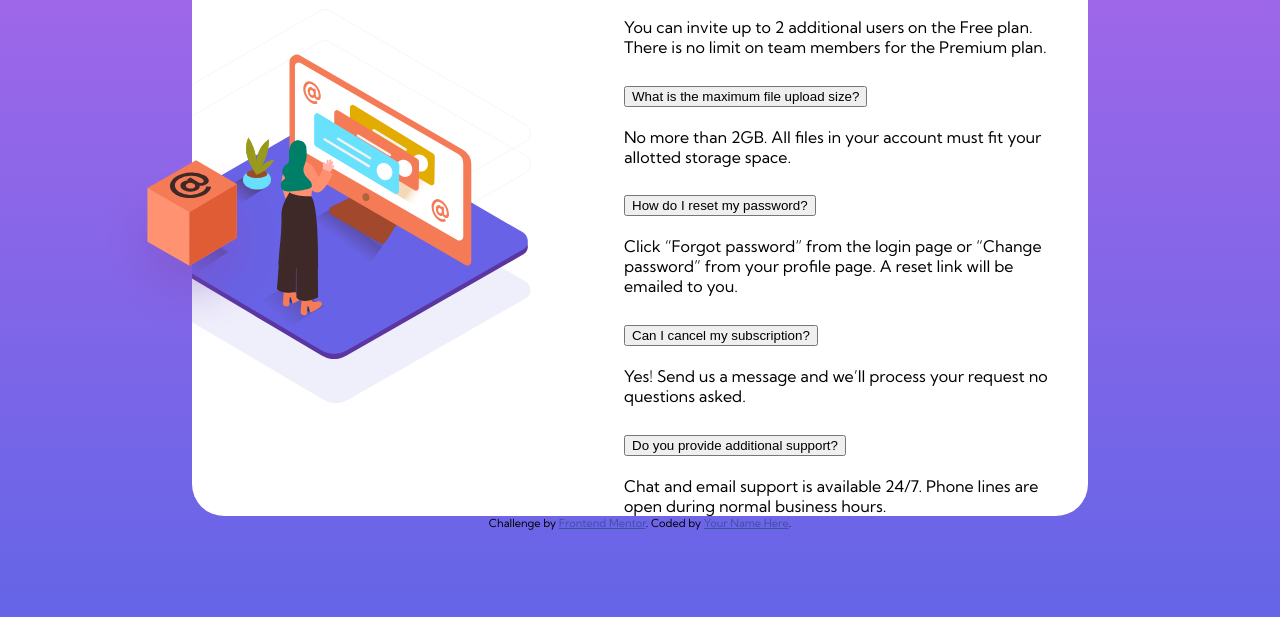
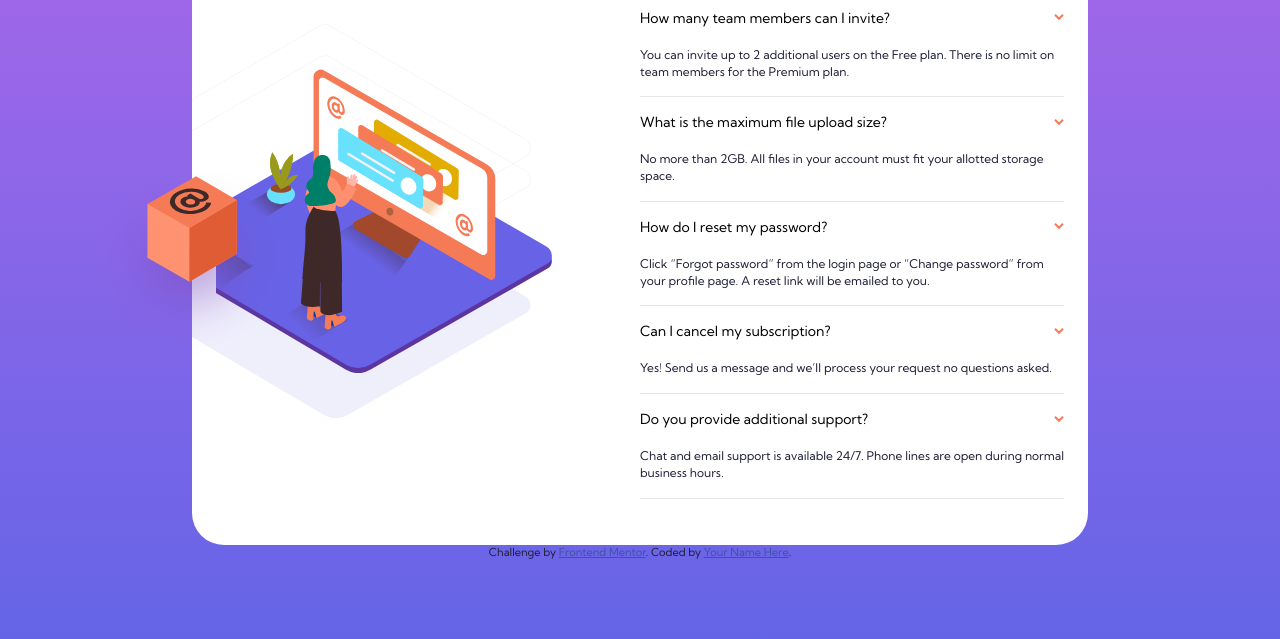
Before and after one commit to MagdaBer/FAQ, a plain HTML site: page index.html in a window 1280 px wide. Shown: the part 183-822 px from the top of the page. Before the commit the page ends 800 px from the top, so only its background shows below. Drawn offline with Linux system fonts and the light colour scheme; a script that the page names is missing.

Commit message:
Style the test area

```diff
--- a/style.css
+++ b/style.css
@@ -26,12 +26,20 @@ body {
   padding: 10rem 1rem;
   font-family: "Kumbh Sans", sans-serif;
   background: linear-gradient(var(--gradient-violet), var(--gradient-bue));
+  color: var(--text-blue);
+}
+
+h1,
+h2,
+h3 {
+  margin-top: 0;
 }
 
 .card {
   background: #fff;
   border-radius: 2rem;
   max-width: 56rem;
+  padding: 2.875rem 1.5rem 2.875rem 1.5rem;
   background-image: url("images/bg-pattern-mobile.svg");
   background-repeat: no-repeat;
   background-position: center 0%;
@@ -61,6 +69,46 @@ body {
   padding-top: 7rem;
 }
 
+.accordion__items {
+  padding-top: 1rem;
+  border-bottom: 1px solid var(--divider-blue);
+}
+
+.accordion__item h2 {
+  margin-bottom: 0;
+}
+.accordion__question {
+  display: flex;
+  justify-content: space-between;
+  align-items: center;
+
+  width: 100%;
+  border: none;
+  background: transparent;
+  margin-bottom: 1rem;
+  padding: 0;
+  font-size: 0.875rem;
+  font-family: "Kumbh Sans", sans-serif;
+  text-align: left;
+}
+
+.accordion__question::after {
+  content: "";
+  display: block;
+  width: 0.625rem;
+  height: 1rem;
+  background-image: url(/images/icon-arrow-down.svg);
+  background-repeat: no-repeat;
+  background-size: contain;
+  background-position: center center;
+}
+
+.accordion__content {
+  font-size: 0.75rem;
+  line-height: 1.4;
+  margin-bottom: 1rem;
+}
+
 @media (min-width: 56em) {
   body {
     padding: 5rem;
@@ -70,7 +118,7 @@ body {
     position: relative;
     display: flex;
     margin: 0 auto;
-    padding-right: 2rem;
+    padding-right: 4.375rem 6.25rem 4.375rem 0;
     background-image: url("images/bg-pattern-desktop.svg");
     background-size: 45%;
 
```
